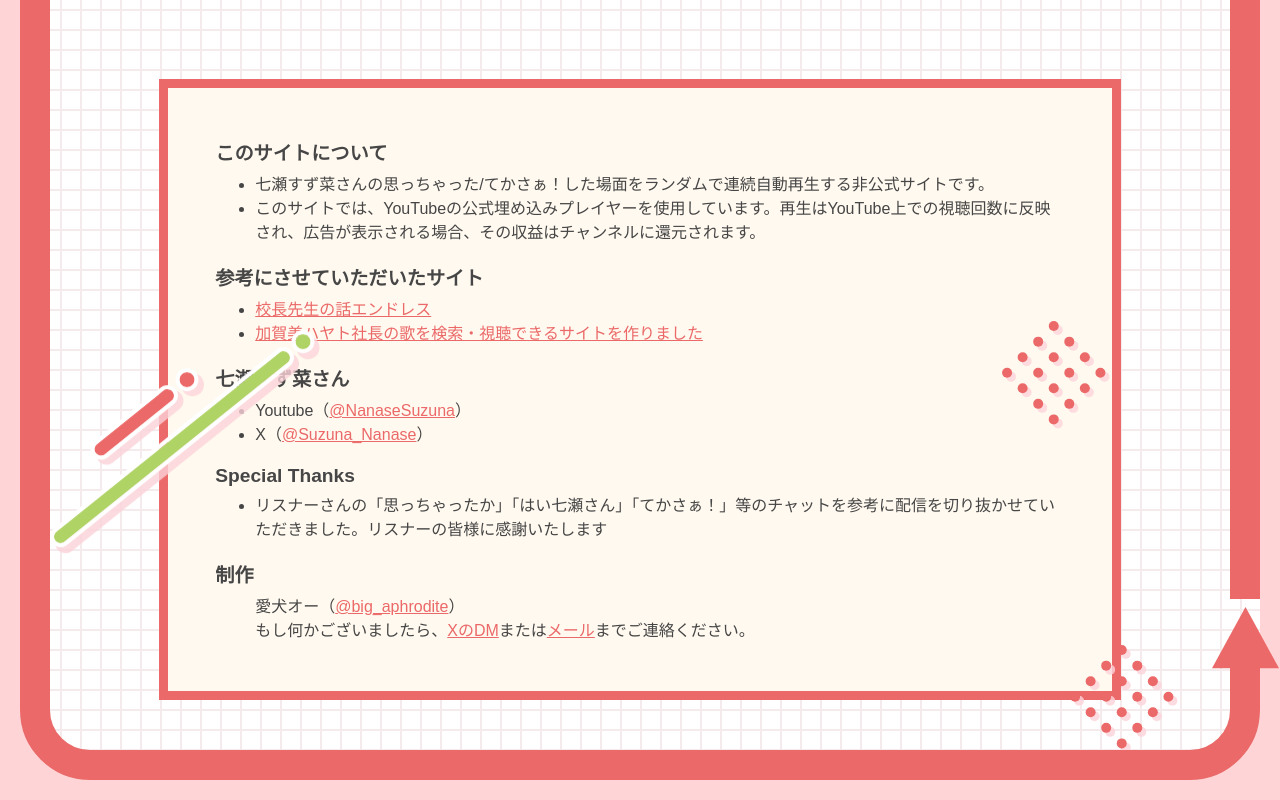
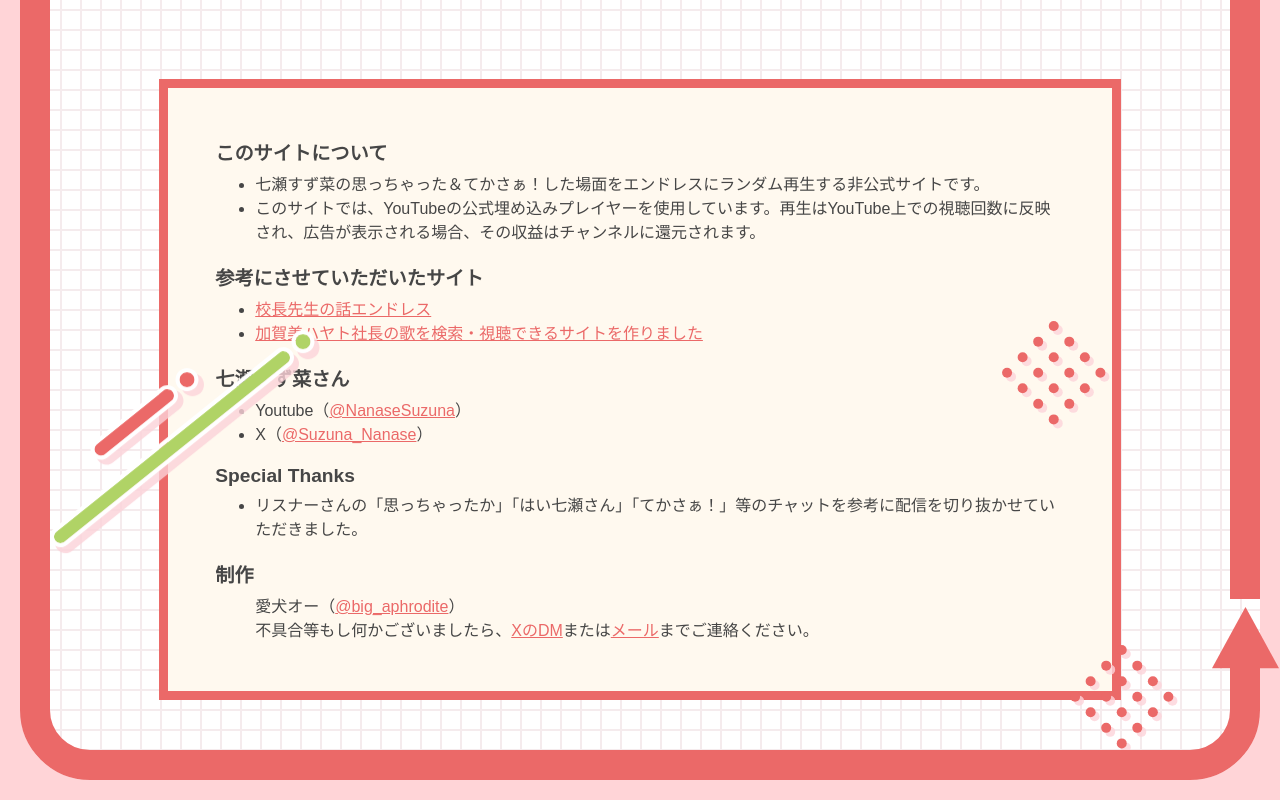
Before and after one commit to Iken-O/endless-7, a React (Create React App) app: page / in a window 1280 px wide. Shown: the part 371-1171 px from the top of the page. Built offline with nearby package versions, Linux system fonts and the light colour scheme; a web font is replaced by a local one.

Commit message:
動画の追加とクレジットの修正

```diff
--- a/public/index.html
+++ b/public/index.html
@@ -20,16 +20,16 @@
   <link rel="apple-touch-icon" sizes="180x180" href="./apple-touch-icon.png">
 
   <title>七瀬さんの話エンドレス</title>
-  <meta name="description" content="思っちゃった＆てかさぁ！した場面を無限にランダム再生！">
+  <meta name="description" content="七瀬すず菜の思っちゃった＆てかさぁ！した場面をエンドレスにランダム再生！">
   <meta property="og:title" content="七瀬さんの話エンドレス">
-  <meta property="og:description" content="思っちゃった＆てかさぁ！した場面を無限にランダム再生！">
+  <meta property="og:description" content="七瀬すず菜の思っちゃった＆てかさぁ！した場面をエンドレスにランダム再生！">
   <meta property="og:image" content="https://endless-7.netlify.app/assets/largeCard.png">
   <meta property="og:url" content="https://endless-7.netlify.app/">
   <meta property="og:type" content="website">
   <meta name="twitter:card" content="summary_large_image">
   <meta name="twitter:site" content="@big_aphrodite">
   <meta name="twitter:title" content="七瀬さんの話エンドレス">
-  <meta name="twitter:description" content="思っちゃった＆てかさぁ！した場面を無限にランダム再生！">
+  <meta name="twitter:description" content="七瀬すず菜の思っちゃった＆てかさぁ！した場面をエンドレスにランダム再生！">
   <meta name="twitter:image" content="https://endless-7.netlify.app/assets/largeCard.png">
 
   <link rel="preconnect" href="https://fonts.googleapis.com">
--- a/src/components/credit/Credit.jsx
+++ b/src/components/credit/Credit.jsx
@@ -9,7 +9,7 @@ export default function Credit() {
           <section className='creditSection'>
             <h2>このサイトについて</h2>
             <ul className='creditLists'>
-              <li>七瀬すず菜さんの思っちゃった/てかさぁ！した場面をランダムで連続自動再生する非公式サイトです。</li>
+              <li>七瀬すず菜の思っちゃった＆てかさぁ！した場面をエンドレスにランダム再生する非公式サイトです。</li>
               <li>このサイトでは、YouTubeの公式埋め込みプレイヤーを使用しています。再生はYouTube上での視聴回数に反映され、広告が表示される場合、その収益はチャンネルに還元されます。</li>
             </ul>
           </section>
@@ -30,14 +30,14 @@ export default function Credit() {
           <section className='creditSection'>
             <h2>Special Thanks</h2>
             <ul className='creditLists'>
-              <li>リスナーさんの「思っちゃったか」「はい七瀬さん」「てかさぁ！」等のチャットを参考に配信を切り抜かせていただきました。リスナーの皆様に感謝いたします</li>
+              <li>リスナーさんの「思っちゃったか」「はい七瀬さん」「てかさぁ！」等のチャットを参考に配信を切り抜かせていただきました。</li>
             </ul>
           </section>
           <section className='creditSection'>
             <h2>制作</h2>
             <ul className='creditLists withoutDot'>
               <li>愛犬オー（<a href='https://x.com/big_aphrodite' target="_blank" rel="noopener noreferrer">@big_aphrodite</a>）</li>
-              <li>もし何かございましたら、<a href='https://x.com/big_aphrodite' target="_blank" rel="noopener noreferrer">XのDM</a>または<a href='mailto:iken.o.dev@gmail.com'>メール</a>までご連絡ください。</li>
+              <li>不具合等もし何かございましたら、<a href='https://x.com/big_aphrodite' target="_blank" rel="noopener noreferrer">XのDM</a>または<a href='mailto:iken.o.dev@gmail.com'>メール</a>までご連絡ください。</li>
             </ul>
           </section>
         </div>
--- a/src/data/videoUrls.js
+++ b/src/data/videoUrls.js
@@ -49,6 +49,7 @@ const baseVideos = [
     { id: "kbXACv-m-To", title: "【朝活】おはすず 12月2日（月）【七瀬すず菜/にじさんじ】", start: "5204", end: "5420" },
     { id: "8hG4gSwZWgo", title: "【朝活】おはすず12月6日（金）【七瀬すず菜/にじさんじ】", start: "1767", end: "3670" },
     { id: "e9np4TswDQ0", title: "【朝活】おはすず 12月7日（土）【七瀬すず菜/にじさんじ】", start: "6163", end: "6445" },
+    { id: "znf_4rDZSV0", title: "【朝活】おはすず12月10日（火）【七瀬すず菜/にじさんじ】", start: "1565", end: "2064" },
     // { id: "", title: "", start: "", end: "" },
 ];
 
```
